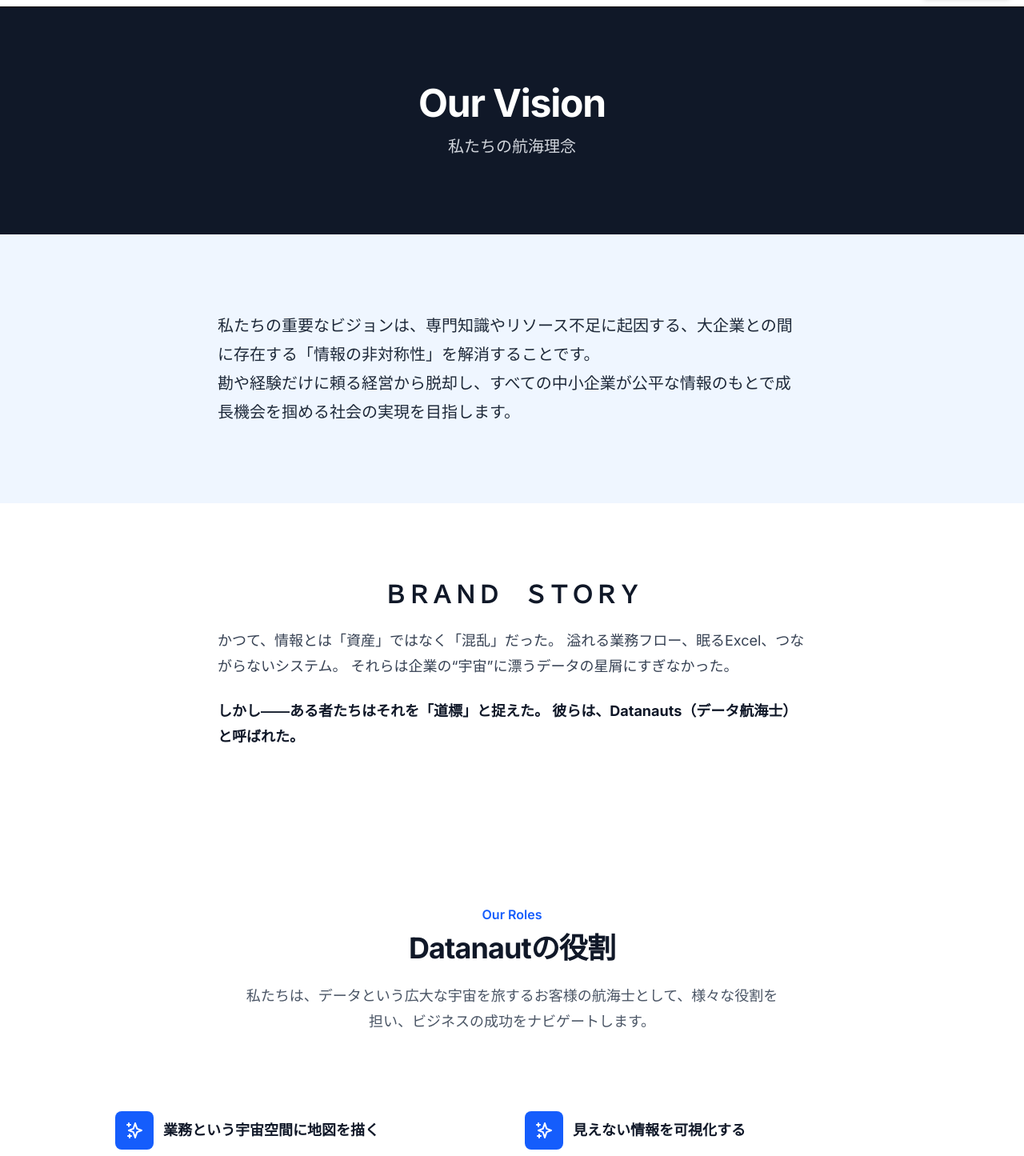
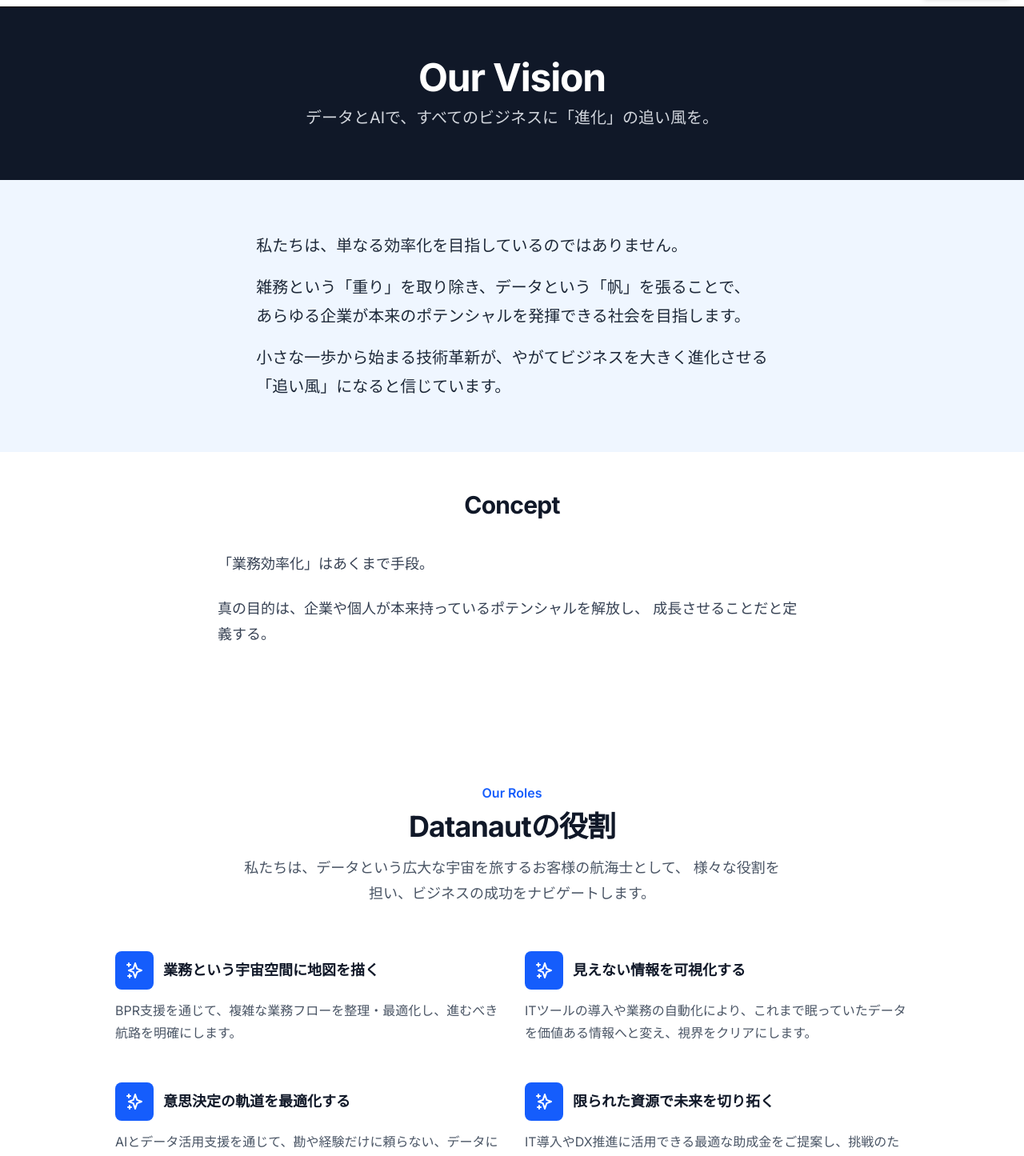
Before and after one commit to Datanaut-jp/ddp-website, a Next.js app: page /vision in a window 1280 px wide. Shown: the part 60-1505 px from the top of the page at 80% size. Built offline with nearby package versions, Linux system fonts and the light colour scheme.

Commit message:
fix(content): VisionとConceptのテキストを新しい定義に合わせて更新

```diff
--- a/src/app/vision/page.tsx
+++ b/src/app/vision/page.tsx
@@ -5,54 +5,60 @@
   return (
     <div className="bg-white">
       {/* 1. ページヘッダー */}
-      <div className="bg-gray-900 py-16 sm:py-24">
+      <div className="bg-gray-900 py-12 sm:py-16">
         <div className="container mx-auto max-w-5xl px-4 text-center">
           <h1 className="text-4xl font-bold tracking-tight text-white sm:text-5xl">
             Our Vision
           </h1>
-          <p className="mt-4 text-xl text-gray-300">
-            私たちの航海理念
+          <p className="mt-3 text-xl text-gray-300">
+            データとAIで、すべてのビジネスに「進化」の追い風を。
           </p>
         </div>
       </div>
 
       {/* 2. 私たちのビジョン */}
       <ScrollAnimation>
-        <section className="bg-blue-50 py-16 sm:py-24">
-          {/* ↓↓↓ このdivとpタグのクラス名を修正しました ↓↓↓ */}
-          <div className="container mx-auto max-w-3xl px-4 flex justify-center">
-            <p className="text-lg leading-8 text-gray-800 md:text-xl md:leading-9 text-left">
-              私たちの重要なビジョンは、専門知識やリソース不足に起因する、大企業との間に存在する「情報の非対称性」を解消することです。
-              <br className="my-2" />
-              勘や経験だけに頼る経営から脱却し、すべての中小企業が公平な情報のもとで成長機会を掴める社会の実現を目指します。
+        <section className="bg-blue-50 py-12 sm:py-16">
+          <div className="container mx-auto flex max-w-3xl justify-center px-4">
+            <div className="space-y-4 text-left text-lg leading-8 text-gray-800 md:text-xl md:leading-9">
+              <p>私たちは、単なる効率化を目指しているのではありません。</p>
+              <p>
+                雑務という「重り」を取り除き、データという「帆」を張ることで、
+                <br className="hidden md:inline" />
+                あらゆる企業が本来のポテンシャルを発揮できる社会を目指します。
               </p>
+              <p>
+                小さな一歩から始まる技術革新が、やがてビジネスを大きく進化させる
+                <br className="hidden md:inline" />
+                「追い風」になると信じています。
+              </p>
+            </div>
           </div>
         </section>
       </ScrollAnimation>
 
 {/* 3. ブランドストーリー */}
 <ScrollAnimation>
-        <div className="py-16 sm:py-24">
-          <div className="container mx-auto max-w-3xl px-4 space-y-6 text-lg leading-8 text-gray-700">
-            <h2 className="text-center text-3xl font-bold tracking-tight text-gray-900">
-              ＢＲＡＮＤ　ＳＴＯＲＹ
+  <div className="bg-white py-8 sm:py-12">
+    <div className="container mx-auto max-w-3xl space-y-6 px-4 text-lg leading-8 text-gray-700">
+      <h2 className="mb-10 text-center text-3xl font-bold tracking-tight text-gray-900">
+        Concept
       </h2>
+      <p>「業務効率化」はあくまで手段。</p>
       <p>
-              かつて、情報とは「資産」ではなく「混乱」だった。
-              溢れる業務フロー、眠るExcel、つながらないシステム。
-              それらは企業の“宇宙”に漂うデータの星屑にすぎなかった。
-            </p>
-            <p className="font-bold text-gray-900">
-              しかし――ある者たちはそれを「道標」と捉えた。
-              彼らは、Datanauts（データ航海士）と呼ばれた。
+        真の目的は、企業や個人が本来持っているポテンシャルを解放し、
+        成長させることだと定義する。
       </p>
     </div>
   </div>
 </ScrollAnimation>
 
+
       {/* 4. Datanautの役割 */}
       <ScrollAnimation>
+        <div className="bg-white py-12 sm:py-16">
           <Roles />
+        </div>
       </ScrollAnimation>
     </div>
   )
--- a/src/components/home/Concept.tsx
+++ b/src/components/home/Concept.tsx
@@ -2,23 +2,24 @@
 
 export const Concept = () => {
   return (
-    // ↓↓↓ この行のクラス名を修正しました ↓↓↓
     <section className="bg-gradient-to-r from-gray-800 via-blue-950 to-gray-800 py-16 sm:py-24">
       <div className="container mx-auto max-w-4xl px-4 text-center">
-        {/* ↓↓↓ テキストカラーを修正しました ↓↓↓ */}
-        <h2 className="text-sm font-bold uppercase tracking-widest text-cyan-400 animate-fade-in delay-200">
+        <h2 className="animate-fade-in text-sm font-bold tracking-widest text-cyan-400 uppercase delay-200">
           WHAT IS DATANAUT?
         </h2>
-        {/* ↓↓↓ テキストカラーを修正しました ↓↓↓ */}
-        <p className="mt-2 text-3xl font-bold tracking-tight text-white sm:text-4xl animate-fade-in delay-400">
-          ビジネスという宇宙を旅する、あなたの航海士。
+        <p className="animate-fade-in mt-4 text-3xl leading-tight font-bold tracking-tight text-white delay-400 sm:text-4xl">
+          データとAIで、
+          <br className="sm:hidden" />
+          すべてのビジネスに
+          <br />
+          「進化」の追い風を。
         </p>
-        {/* ↓↓↓ テキストカラーを修正しました ↓↓↓ */}
-        <p className="mt-6 text-lg leading-8 text-gray-300 animate-fade-in delay-600">
-          データは現代の未踏領域＝ビジネス宇宙。私たちはその広大な空間と共に挑む航海士として、お客様の経営課題という“ブラックボックス”に挑み、知見とテクノロジーで突破口を拓きます。
+        <p className="animate-fade-in mx-auto mt-6 max-w-2xl text-left text-lg leading-8 text-gray-300 delay-600 sm:text-center">
+          「業務効率化」はあくまで手段。
+          <br />
+          真の目的は、企業や個人が本来持っているポテンシャルを解放し、成長させることだと定義する。
         </p>
         <div className="mt-10">
-          {/* ↓↓↓ ボタンデザインを修正しました ↓↓↓ */}
           <Link
             href="/vision"
             className="rounded-md border border-white px-6 py-3 text-base font-medium text-white transition-colors hover:bg-white/10"
--- a/src/components/vision/Roles.tsx
+++ b/src/components/vision/Roles.tsx
@@ -40,26 +40,29 @@
 // Rolesセクション本体
 export const Roles = () => {
   return (
-    <section className="bg-white py-16 sm:py-24">
+    <section className="bg-white py-10 sm:py-14">
       <div className="container mx-auto max-w-5xl px-4">
         <div className="mx-auto max-w-2xl lg:text-center">
           <h2 className="text-base font-semibold leading-7 text-blue-600">Our Roles</h2>
           <p className="mt-2 text-3xl font-bold tracking-tight text-gray-900 sm:text-4xl">
             Datanautの役割
           </p>
-          <p className="mt-6 text-lg leading-8 text-gray-600">
-            私たちは、データという広大な宇宙を旅するお客様の航海士として、様々な役割を担い、ビジネスの成功をナビゲートします。
+          <p className="mt-4 text-lg leading-8 text-gray-600">
+            私たちは、データという広大な宇宙を旅するお客様の航海士として、
+            様々な役割を担い、ビジネスの成功をナビゲートします。
           </p>
         </div>
-        <div className="mx-auto mt-16 max-w-2xl sm:mt-20 lg:mt-24 lg:max-w-none">
-          <dl className="grid max-w-xl grid-cols-1 gap-x-8 gap-y-16 lg:max-w-none lg:grid-cols-2">
+
+        {/* ▼ ここを縮めた */}
+        <div className="mx-auto mt-10 max-w-2xl sm:mt-12 lg:mt-14 lg:max-w-none">
+          <dl className="grid max-w-xl grid-cols-1 gap-x-8 gap-y-12 lg:max-w-none lg:grid-cols-2">
             {roles.map((role) => (
               <div key={role.name} className="flex flex-col">
                 <dt className="flex items-center gap-x-3 text-lg font-semibold leading-7 text-gray-900">
                   <RoleIcon />
                   {role.name}
                 </dt>
-                <dd className="mt-4 flex flex-auto flex-col text-base leading-7 text-gray-600">
+                <dd className="mt-3 flex flex-auto flex-col text-base leading-7 text-gray-600">
                   <p className="flex-auto">{role.description}</p>
                 </dd>
               </div>
@@ -69,4 +72,4 @@
       </div>
     </section>
   );
-}
+};
```
Lines whose indentation alone changed are shown as unchanged.
